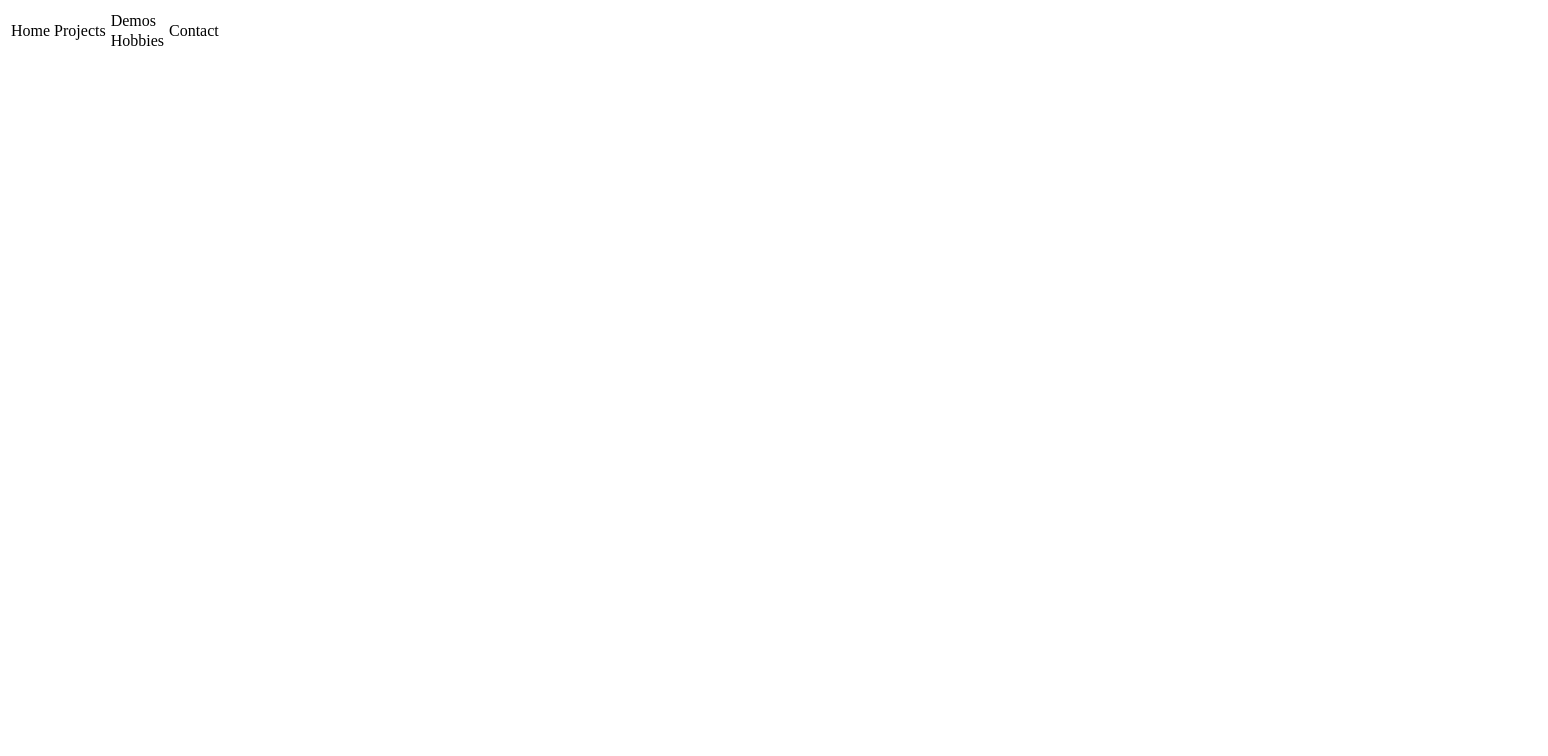
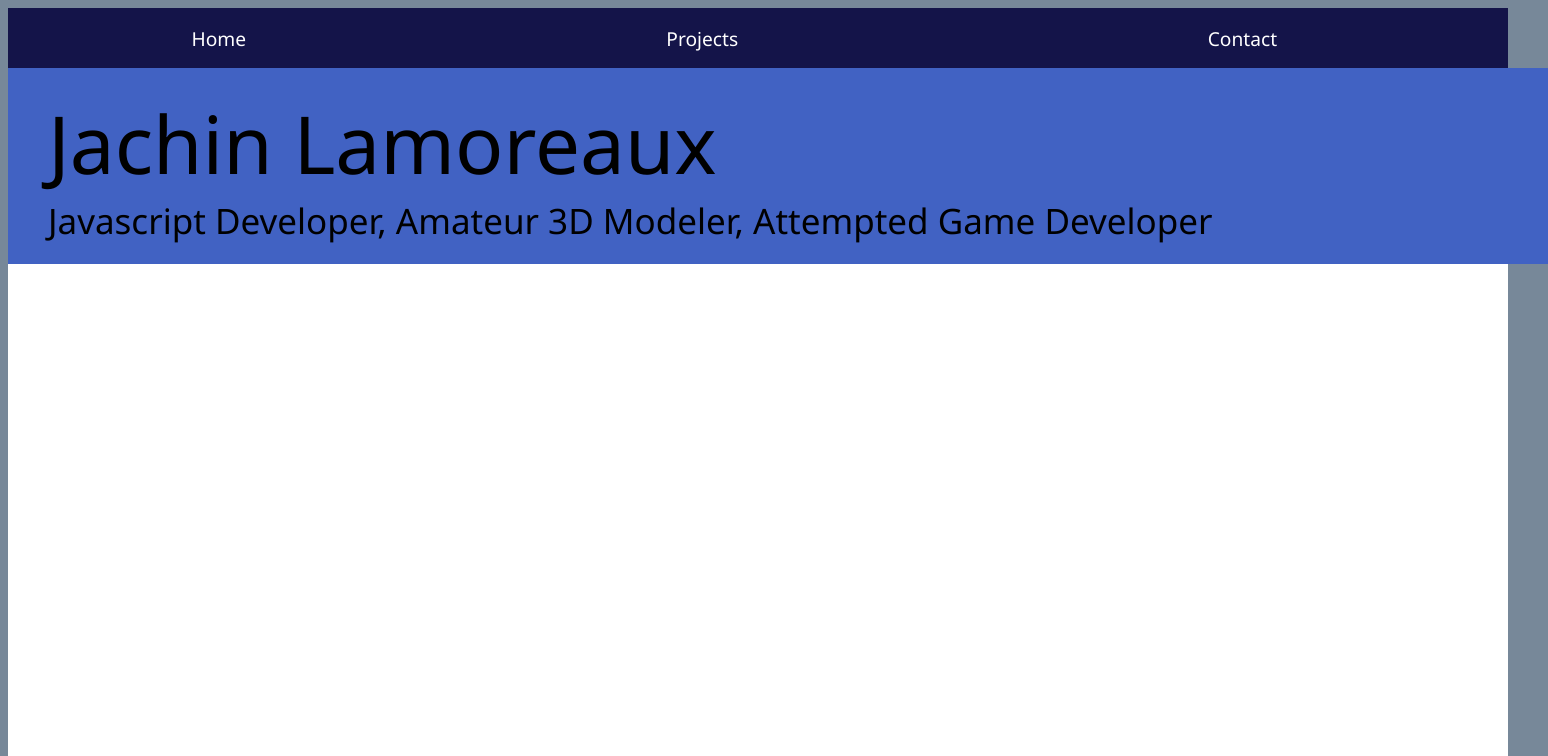
Before and after one commit to jkl3848/portfolio-site, a Vue app: page / in a window 1280 px wide. Shown: the top 756 px of the page, 1548 px wide, since content can reach past the window. Built offline with nearby package versions, Linux system fonts and the light colour scheme.

Commit message:
main page setup

```diff
--- a/src/App.vue
+++ b/src/App.vue
@@ -5,10 +5,19 @@ import MainPage from './components/MainPage.vue'
 </script>
 
 <template>
+  <div id="main-flow">
   <MainPage/>
+</div>
 </template>
 
 
 <style>
-
+#main-flow{
+  margin-top: 0;
+  margin: auto;
+  width: 1500px;
+}
+body{
+  background-color: lightslategray;
+}
 </style>
--- a/src/components/AboutMe.vue
+++ b/src/components/AboutMe.vue
@@ -3,8 +3,9 @@
 
 <template>
   <div id="intro">
-    <span>Jachin Lamoreaux</span>
-    <span>Javascript Developer</span>
+    <span id="intro-name">Jachin Lamoreaux</span>
+    <br/>
+    <span id="intro-desc">Javascript Developer, Amateur 3D Modeler, Attempted Game Developer</span>
   </div>
 
   <div id="work-history">
@@ -14,4 +15,19 @@
 </template>
 
 <style scoped>
+#intro{
+  width:100%;
+  font-family:'Segoe UI', Tahoma, Geneva, Verdana, sans-serif;
+  padding-top: 20px;
+  padding-left: 40px;
+  padding-bottom: 20px;
+  background-color: rgb(65, 98, 195);
+}
+#intro-name{
+  font-size: 80px;
+}
+#intro-desc{
+  font-size: 35px;
+}
+
 </style>
--- a/src/components/MainPage.vue
+++ b/src/components/MainPage.vue
@@ -1,30 +1,66 @@
 <script setup>
+import { ref } from "vue";
+import AboutMe from "./AboutMe.vue"
+var showBar = ref(false)
+
 </script>
 
 <template>
+  <div id="container">
   <div id="header">
-<table>
+<table class="navbar">
   <tr>
-    <td>
+    <td class="nav-button">
 Home
     </td>
-    <td>Projects</td>
+    <td class="nav-button" @mouseenter="showBar = true" @mouseleave="showBar = false">Projects</td>
     <div class="header-dropdown">
-  <tr>
-    Demos
-  </tr>
-  <tr>Hobbies</tr>
+
 </div>
-    <td>Contact</td>
+    <td class="nav-button">Contact</td>
   </tr>
 </table>
+<table class="nav-dropdown" v-if="showBar">
+    <tr>
+    <td class="nav-button">
+    Demos</td>
+  </tr>
+  <tr><td class="nav-button">Hobbies </td></tr></table>
   </div>
+  <AboutMe></AboutMe>
 
   <div id="footer">
 
   </div>
-
+</div>
 </template>
 
 <style scoped>
+#container{
+  background-color:white;
+  height: 1000px;
+}
+#header{
+  color: white;
+  background-color: rgb(20, 20, 73);
+}
+.navbar{
+  height: 60px;
+  width: 100%;
+  border: none;
+  text-align: center;
+font-size: larger;
+font-family: 'Segoe UI', Tahoma, Geneva, Verdana, sans-serif;
+}
+.nav-dropdown{
+  width: 20%;
+  border: none;
+  text-align: center;
+font-size: larger;
+font-family: 'Segoe UI', Tahoma, Geneva, Verdana, sans-serif;
+
+}
+.nav-button:hover{
+  background-color: rgb(22, 22, 95);
+}
 </style>
--- a/src/main.js
+++ b/src/main.js
@@ -1,4 +1,6 @@
 import { createApp } from 'vue'
 import App from './App.vue'
 
-createApp(App).mount('#app')
+const app = createApp(App);
+
+app.mount("#app");
```
